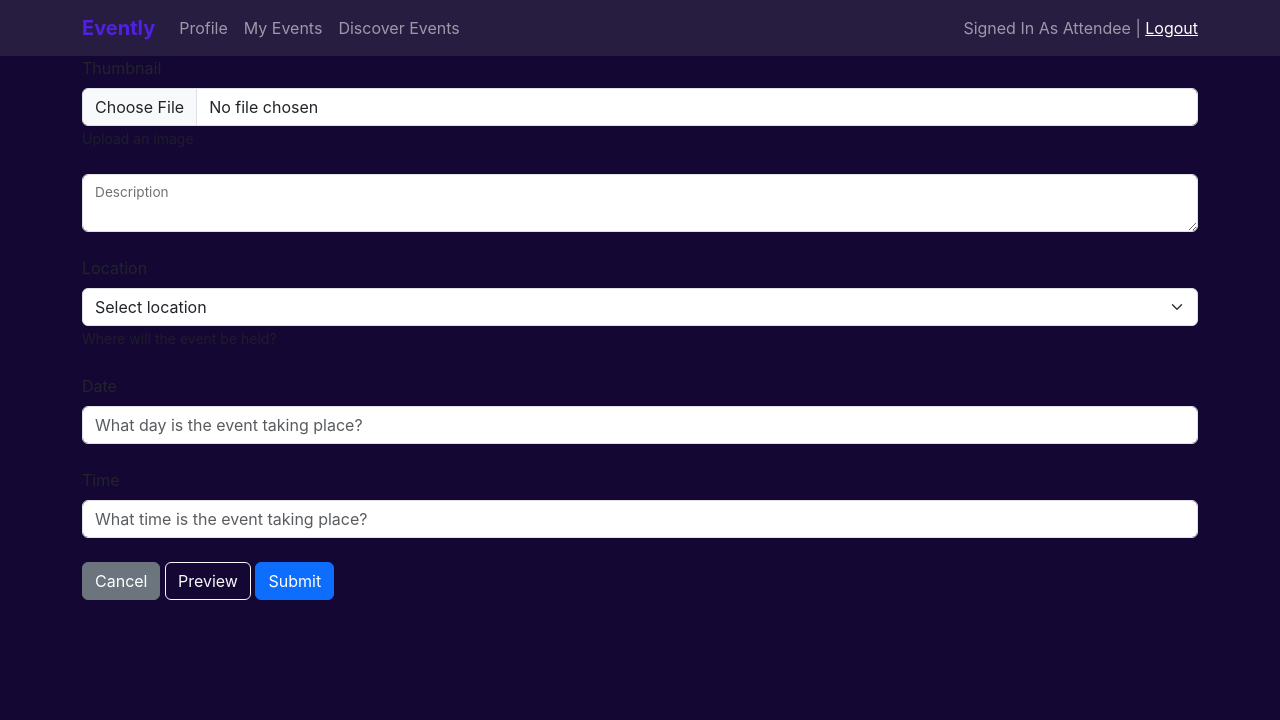
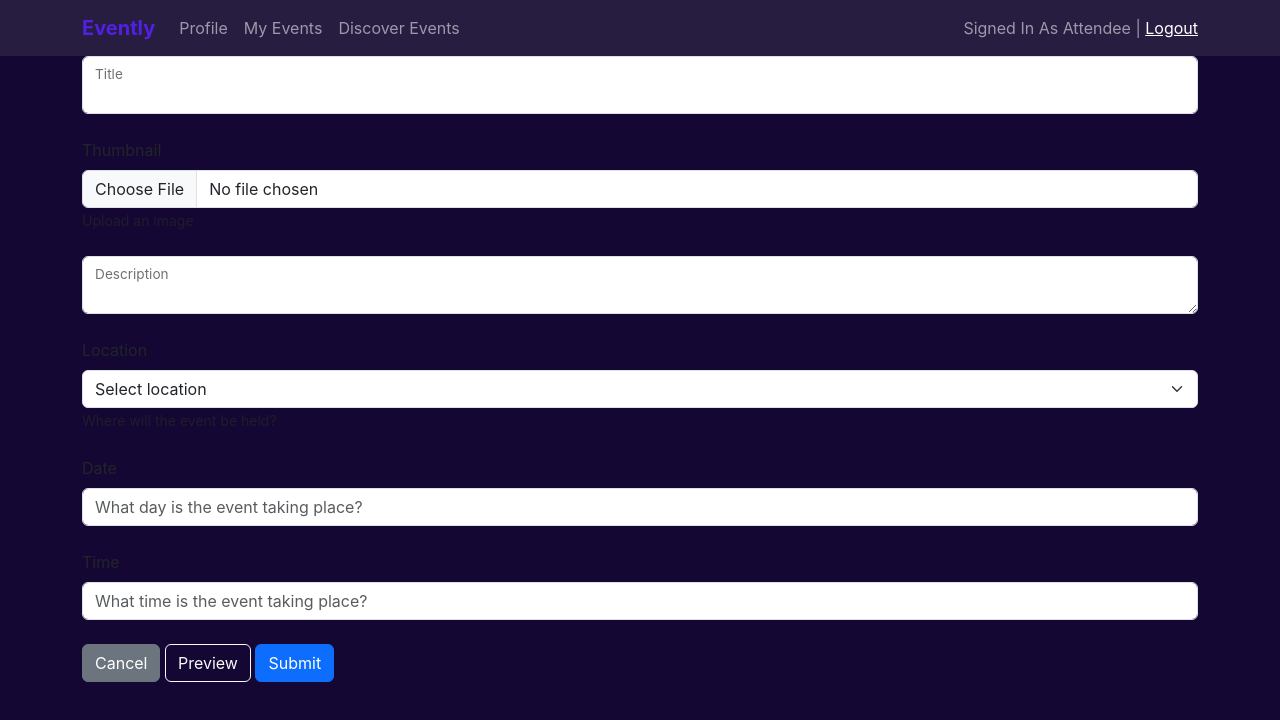
Before and after one commit to HadiAlmayyad/evently-v1-webapp-react, a React (Create React App) app: page /event-manage in a window 1280 px wide. Shown: the top 720 px of the page. Built offline with nearby package versions, Linux system fonts and the light colour scheme.

Commit message:
Update EventManagePage.js
Add form section for title

```diff
--- a/src/pages/EventManage/EventManagePage.js
+++ b/src/pages/EventManage/EventManagePage.js
@@ -22,6 +22,12 @@ function EventManagePage()
 			<NavbarComponent/>
 			<Container fluid="md">
 				<Form>
+					<Form.Group>
+						<FloatingLabel label="Title">
+							<Form.Control/>
+						</FloatingLabel>
+					</Form.Group>
+					<br/>
 					<Form.Group>
 						<Form.Label>Thumbnail</Form.Label>
 						<Form.Control type="file"/>
```
